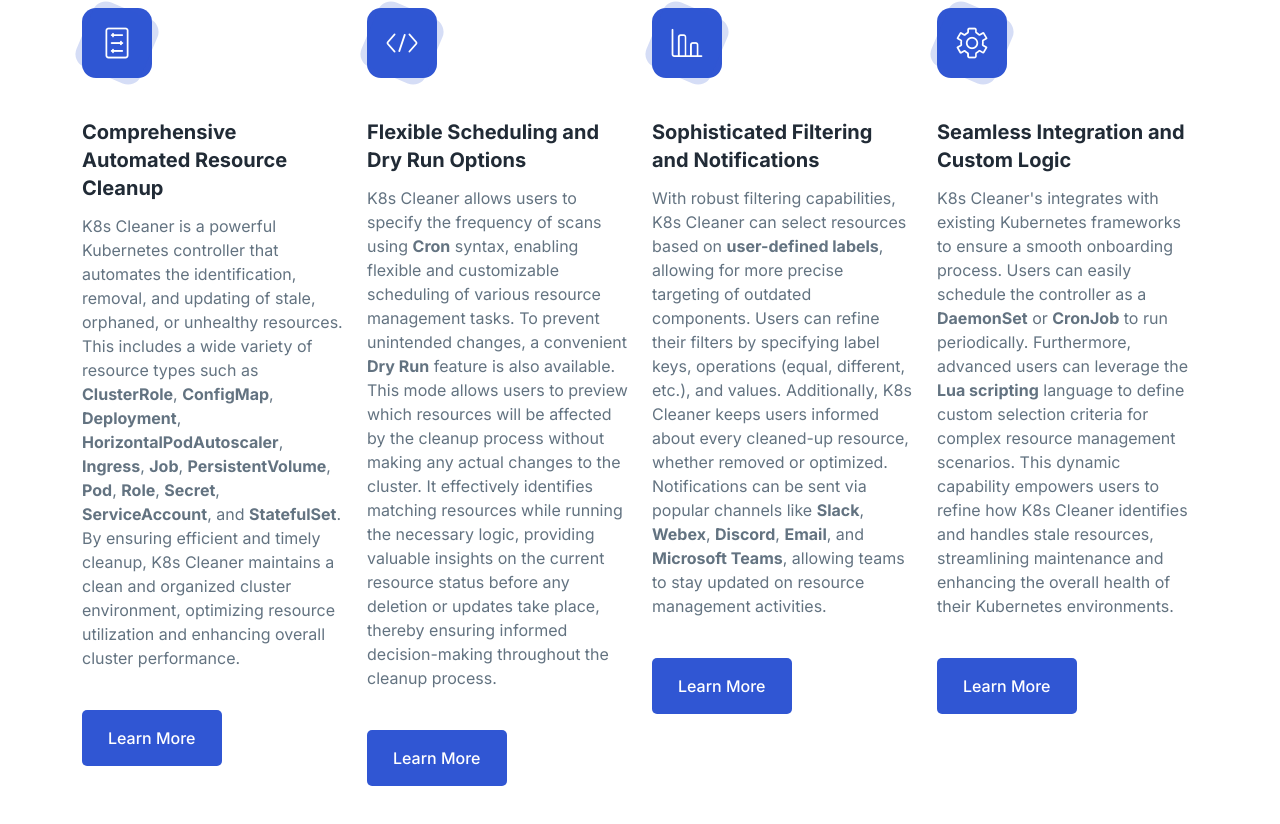
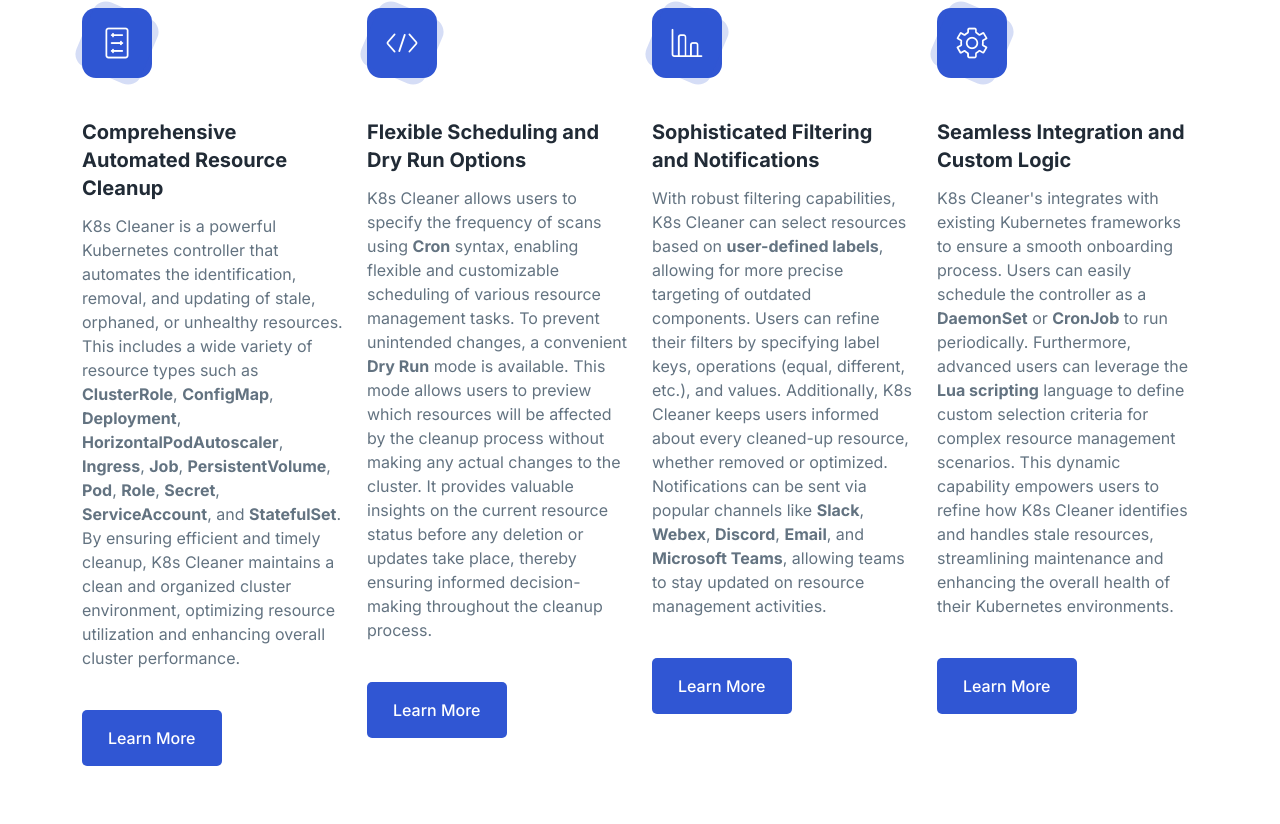
Before and after one commit to projectsveltos/website, a plain HTML site: page k8sCleaner.html in a window 1280 px wide. Shown: the part 1522-2346 px from the top of the page. Drawn offline with Linux system fonts and the light colour scheme.

Commit message:
Update k8sCleaner.html
shorter

```diff
--- a/k8sCleaner.html
+++ b/k8sCleaner.html
@@ -124,7 +124,7 @@
                     <div class="ud-feature-icon"><i class="lni lni-code"></i></div>
                     <div class="ud-feature-content">
                         <h3 class="ud-feature-title">Flexible Scheduling and Dry Run Options</h3>
-                        <p class="ud-feature-desc">K8s Cleaner allows users to specify the frequency of scans using <b>Cron</b> syntax, enabling flexible and customizable scheduling of various resource management tasks. To prevent unintended changes, a convenient <b>Dry Run</b> feature is also available. This mode allows users to preview which resources will be affected by the cleanup process without making any actual changes to the cluster. It effectively identifies matching resources while running the necessary logic, providing valuable insights on the current resource status before any deletion or updates take place, thereby ensuring informed decision-making throughout the cleanup process.</p>
+                        <p class="ud-feature-desc">K8s Cleaner allows users to specify the frequency of scans using <b>Cron</b> syntax, enabling flexible and customizable scheduling of various resource management tasks. To prevent unintended changes, a convenient <b>Dry Run</b> mode is available. This mode allows users to preview which resources will be affected by the cleanup process without making any actual changes to the cluster. It provides valuable insights on the current resource status before any deletion or updates take place, thereby ensuring informed decision-making throughout the cleanup process.</p>
                         <a href="https://gianlucam76.github.io/k8s-cleaner/getting_started/features/dryrun/dryrun/#introduction-to-dry-run" class="ud-main-btn">Learn More</a>
                     </div>
                 </div>
```
